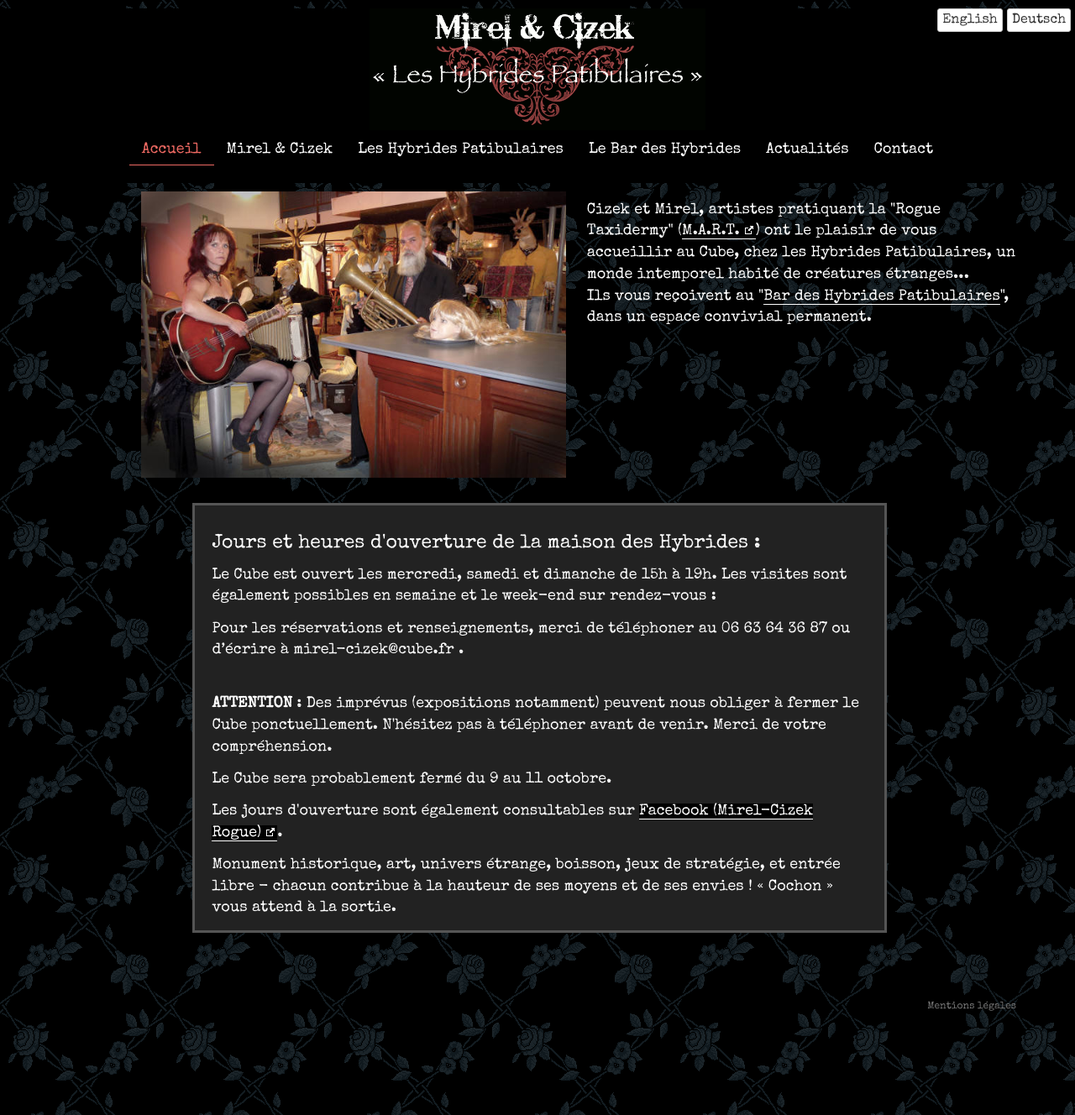
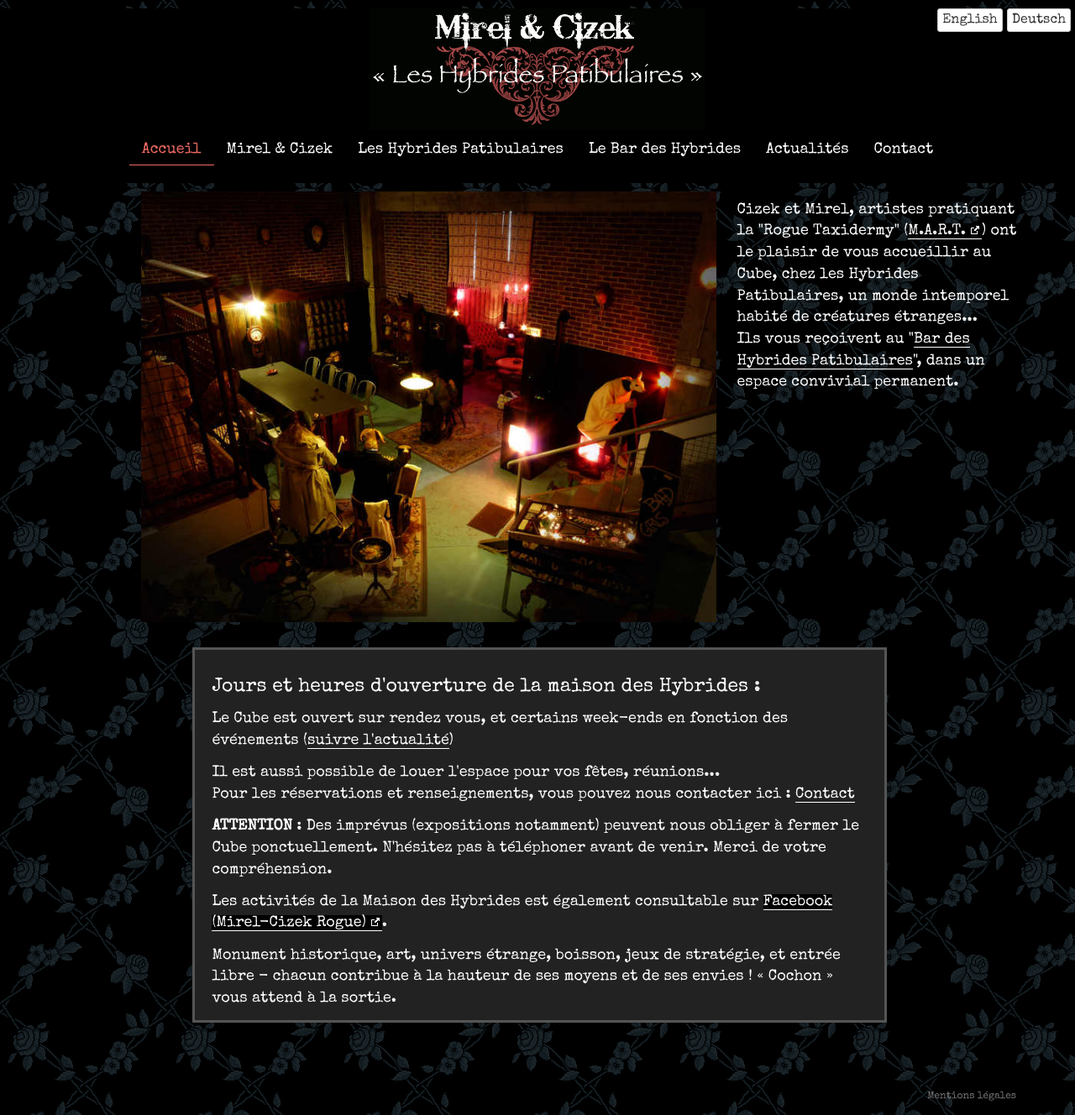
Before and after one commit to le-cube/le-cube.github.io, a Jekyll site: the page built from index.html, in a window 1280 px wide. Shown: the whole page at 84% size. Built offline with Jekyll 4.4.1, drawn with Linux system fonts in a browser that asks for light colours.

Commit message:
page accueil - photo + horaires

```diff
--- a/_includes/_horaires.html
+++ b/_includes/_horaires.html
@@ -1,18 +1,10 @@
 <div class="row">
     <div class="col-md-9 horaires col-md-offset-1">
         <h4>Jours et heures d'ouverture de la maison des Hybrides :</h4>
-
-<p>Le Cube est ouvert les mercredi, samedi et dimanche de 15h à 19h.  Les visites sont également possibles en semaine et le week-end sur rendez-vous :</p>
-
-<p>Pour les réservations et renseignements, merci de téléphoner au 06 63 64 36 87
-ou d’écrire à mirel-cizek@cube.fr .</p>
-
-<p> <br><strong>ATTENTION</strong> : Des imprévus (expositions notamment) peuvent nous obliger à fermer le Cube ponctuellement.
-						  N'hésitez pas à téléphoner avant de venir. Merci de votre compréhension.</p>
-
-<p> Le Cube sera probablement fermé du 9 au 11 octobre. </p>
-<p> Les jours d'ouverture sont également consultables sur <a href="http://www.facebook.com/#!/profile.php?id=100003120499916&amp;sk=wall">Facebook (Mirel-Cizek Rogue)</a>.
-
+        <p>Le Cube est ouvert sur rendez vous, et certains week-ends en fonction des événements (<a href="{{ site.baseurl }}/actualites/">suivre l'actualité</a>)</p>
+        <p>Il est aussi possible de louer l'espace pour vos fêtes, réunions...<br> Pour les réservations et renseignements, vous pouvez nous contacter ici : <a href="/contact">Contact</a></p>
+        <p><strong>ATTENTION</strong> : Des imprévus (expositions notamment) peuvent nous obliger à fermer le Cube ponctuellement. N'hésitez pas à téléphoner avant de venir. Merci de votre compréhension.</p>
+        <p>Les activités de la Maison des Hybrides est également consultable sur <a href="http://www.facebook.com/#!/profile.php?id=100003120499916&amp;sk=wall">Facebook (Mirel-Cizek Rogue)</a>.</p>
         <p>Monument historique, art, univers étrange, boisson, jeux de stratégie, et entrée libre - chacun contribue à la hauteur de ses moyens et de ses envies ! « Cochon » vous attend à la sortie.</p>
     </div>
 </div>
--- a/index.html
+++ b/index.html
@@ -7,12 +7,12 @@ weight : 10
 
 <div class="row">
   <div class="col-md-13 col-md-offset-1">
-    <div class="col-md-6 homeSidebar">
-      <img src="{{ site.baseurl }}/img/mirel-cizek-au-bar-des-hybrides-patibulaires.jpg" alt="Mirel & Cizek au Bar des Hybrides Patibulaires" class="img-responsive">
+    <div class="col-md-8 homeSidebar">
+      <img src="{{ site.baseurl }}/img/le-cube-vue.jpg" alt="Mirel & Cizek au Bar des Hybrides Patibulaires" class="img-responsive">
 
     </div>
 
-    <div class="col-md-6 homeText">
+    <div class="col-md-4 homeText">
       <p>
         Cizek et Mirel, artistes pratiquant la "Rogue Taxidermy" (<a href="http://www.roguetaxidermy.com/">M.A.R.T.</a>) ont le plaisir de vous accueillir au Cube, chez les Hybrides Patibulaires, un monde intemporel habité de créatures étranges... <br>
         Ils vous reçoivent au "<a href="./le-bar-des-hybrides.html">Bar des Hybrides Patibulaires</a>", dans un espace convivial permanent.
```
Also changed, not shown: img/le-cube-vue.jpg (added).
